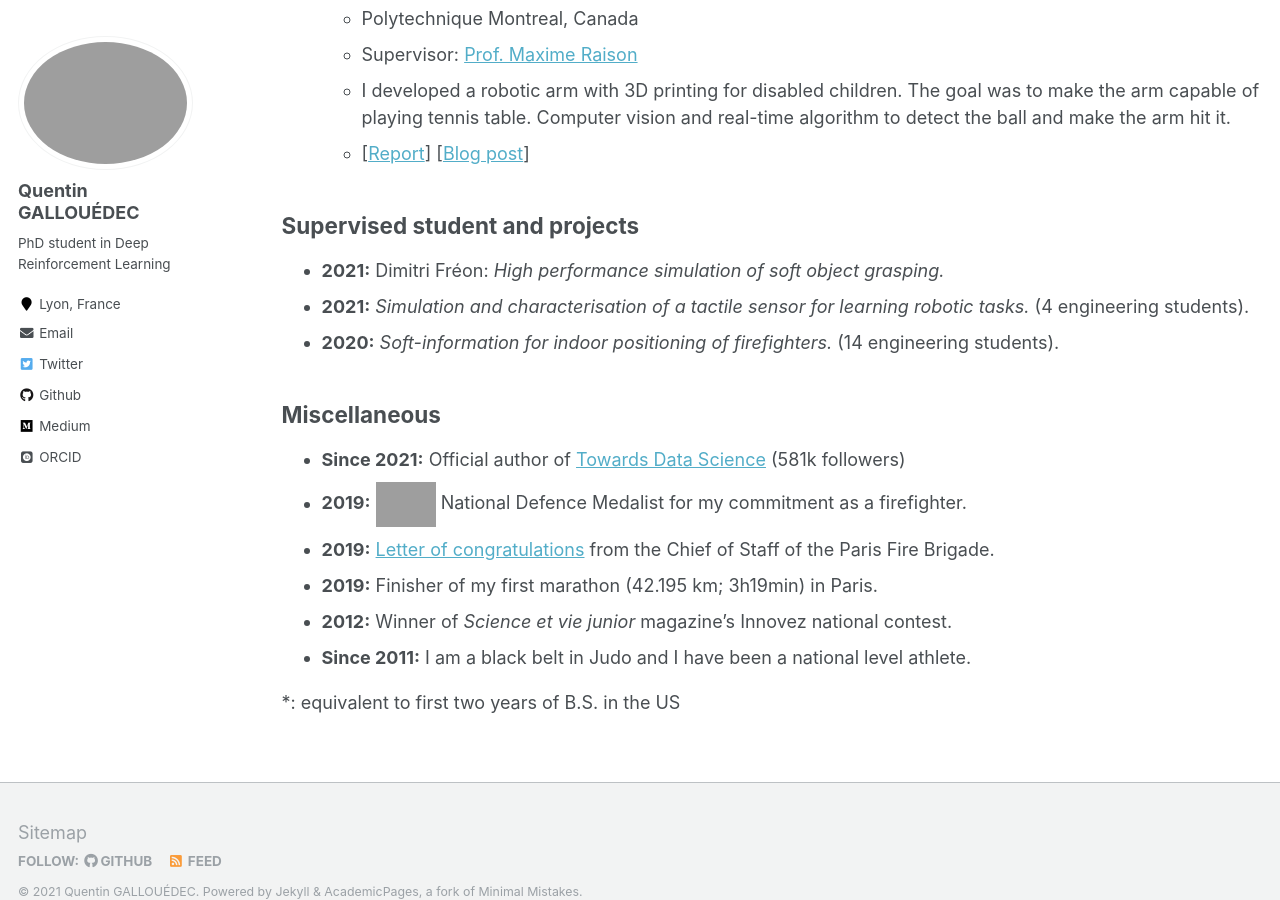
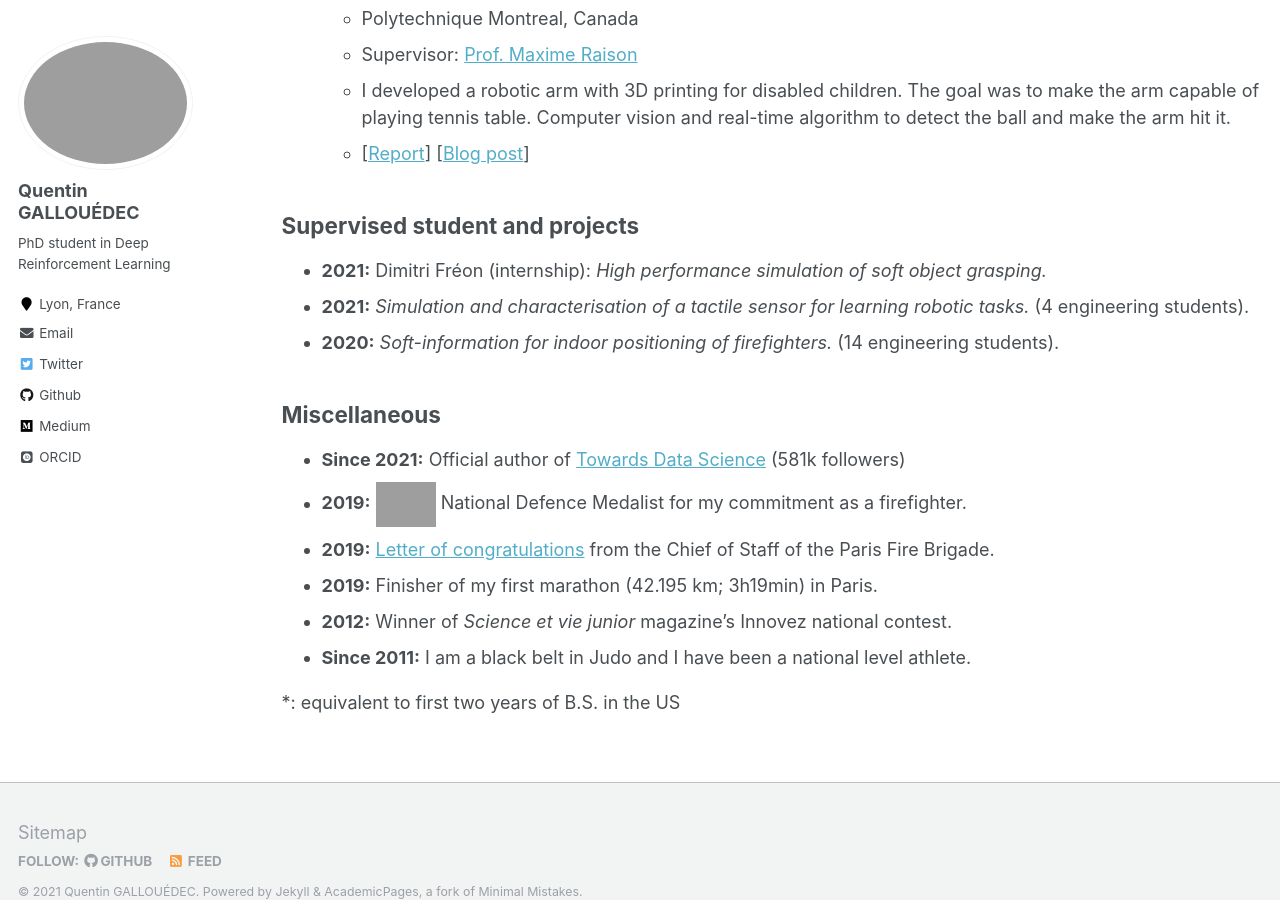
Before and after one commit to qgallouedec/qgallouedec.github.io, a Jekyll site: the page built from _pages/cv.md, in a window 1280 px wide and 900 px high, scrolled down 1500 px. Built offline with Jekyll 4.4.1, drawn with Linux system fonts in a browser that asks for light colours; some web fonts are replaced; grey boxes are pictures that could not be loaded.

Commit message:
internship freon

```diff
--- a/_pages/cv.md
+++ b/_pages/cv.md
@@ -55,7 +55,7 @@ redirect_from:
 
 ## Supervised student and projects
 
-* **2021:** Dimitri Fréon: _High performance simulation of soft object grasping._
+* **2021:** Dimitri Fréon (internship): _High performance simulation of soft object grasping._
 * **2021:** _Simulation and characterisation of a tactile sensor for learning robotic tasks._ (4 engineering students).
 * **2020:** _Soft-information for indoor positioning of firefighters._ (14 engineering students).
 
```
